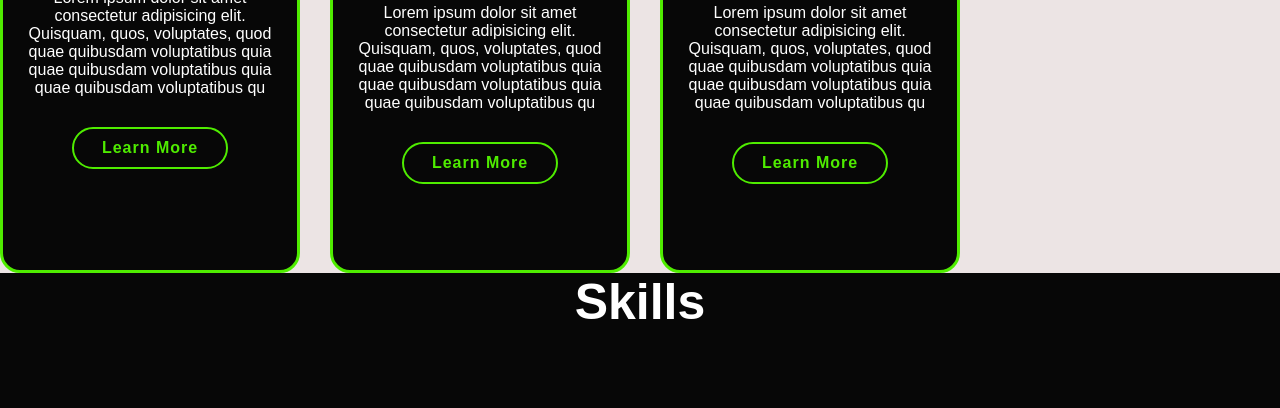
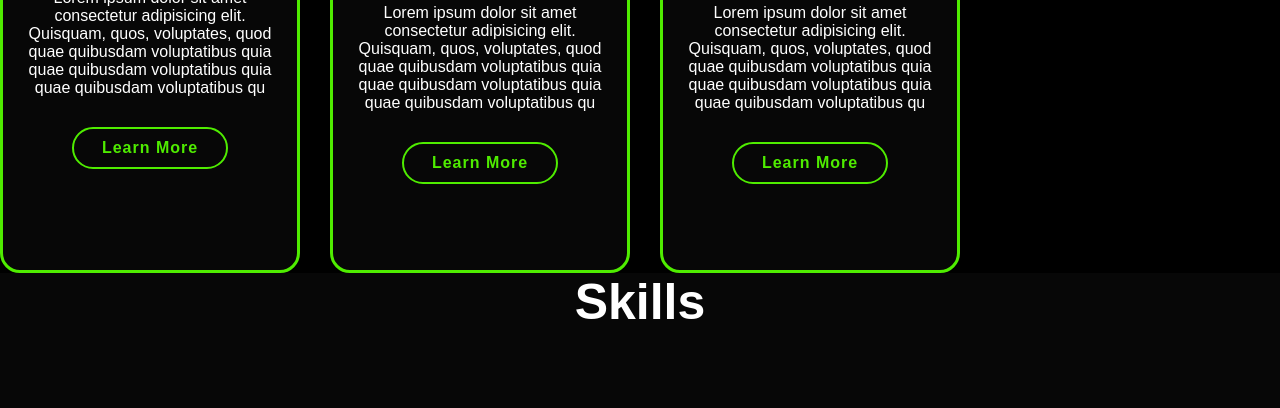
Before and after one commit to Gyan-max/Personal-Porrtfolio, a plain HTML site: page index.html in a window 1280 px wide. Shown: the part 701-1109 px from the top of the page. Drawn offline with Linux system fonts and the light colour scheme.

Commit message:
modified style.css

```diff
--- a/style.css
+++ b/style.css
@@ -11,7 +11,7 @@
 
 :root {
 	--bg-color: rgb(7, 7, 7);
-	--second-bg-color: #ece4e4;
+	--second-bg-color: black;
 	--text-color: white;
 	--main-color: #4fec00;
 }
```
